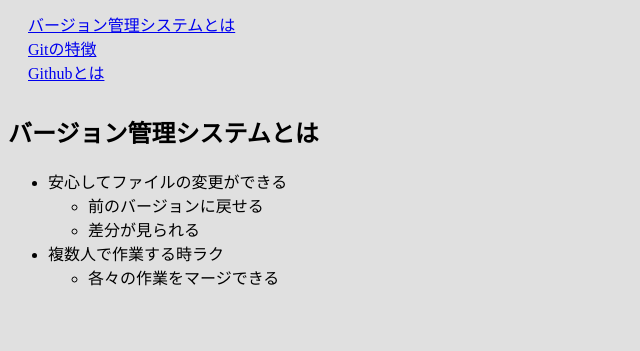
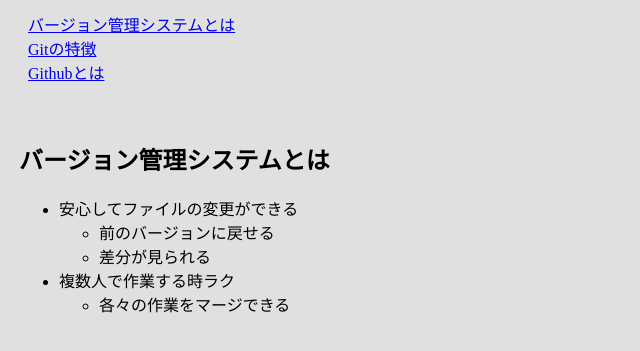
Before and after one commit to yukimikato/git_practice, a plain HTML site: page index.html in a window 1280 px wide. Shown: the part 87-438 px from the top of the page, without its empty margins (0-640 px from the left). Drawn offline with Linux system fonts and the light colour scheme.

Commit message:
バージョン管理の説明部分に枠線を追加し、余白を調整

```diff
--- a/css/common.css
+++ b/css/common.css
@@ -8,3 +8,10 @@ nav ul {
 
 nav ul a li {
 	list-style: none;
+}
+
+article {
+	margin-top: 10px;
+	padding: 10px;
+	border: 1px solid #e0e0e0;
+}
```
